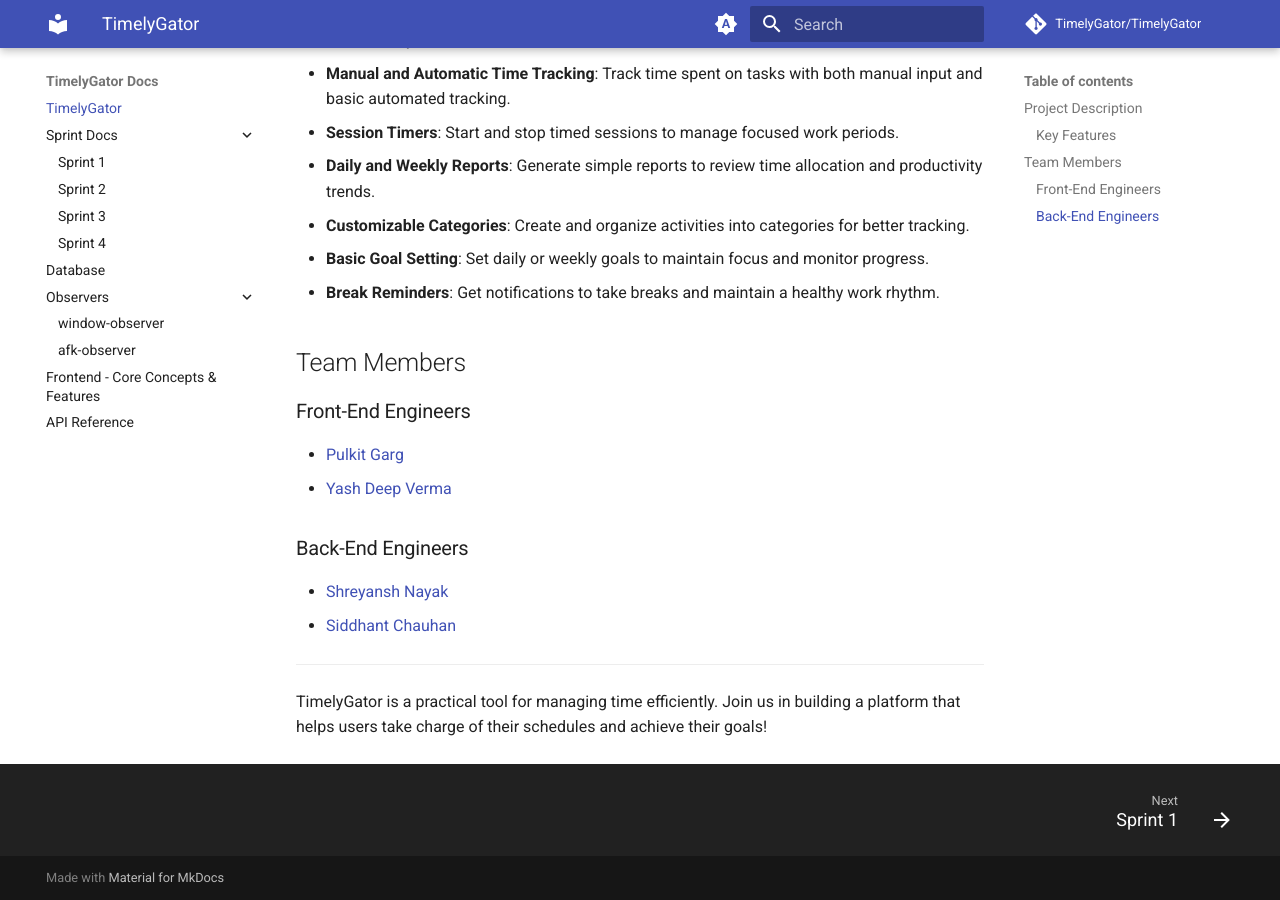
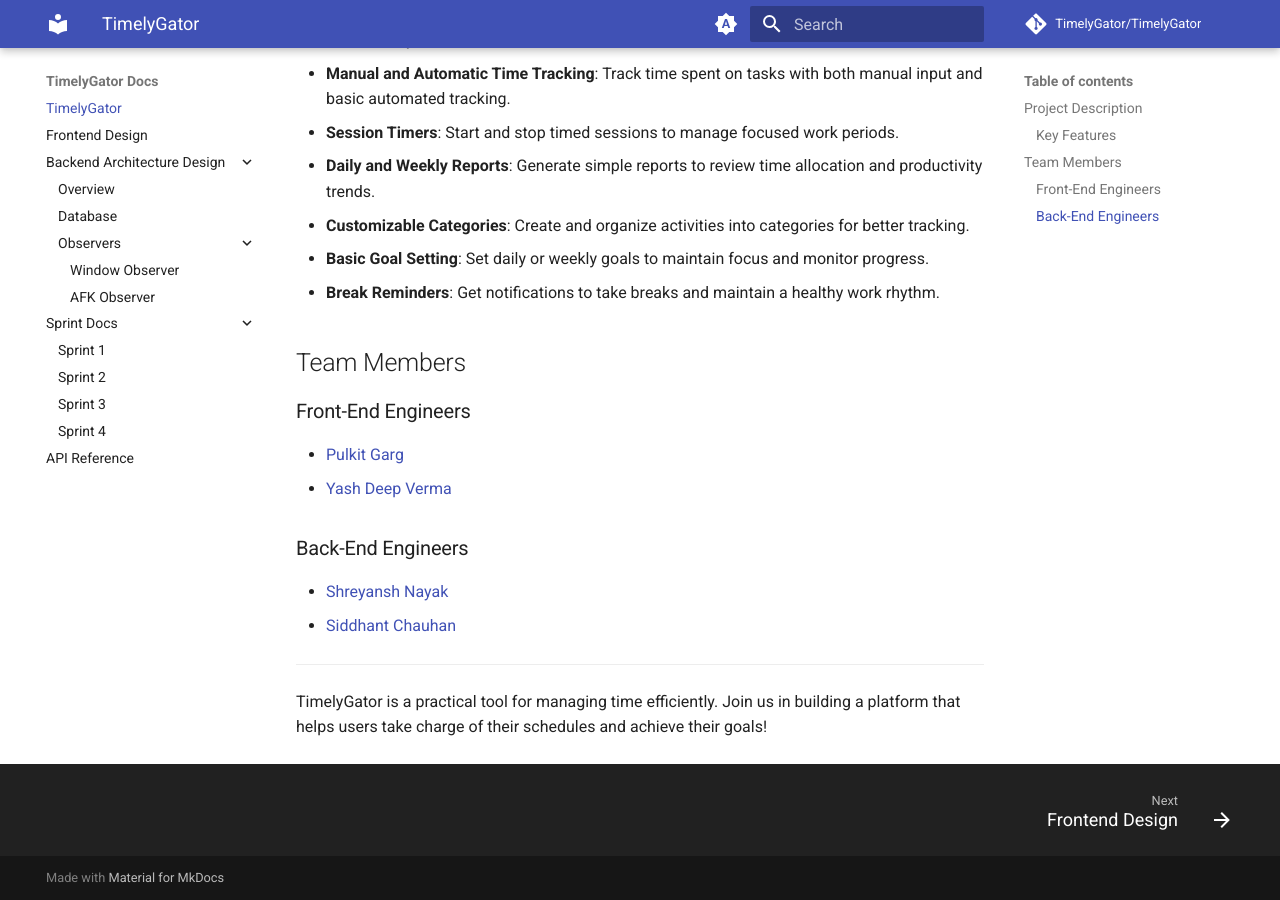
Before and after one commit to timelygator/TimelyGator, an MkDocs documentation site: the page built from docs/files/index.md, in a window 1280 px wide and 900 px high, scrolled down 520 px. Built offline with MkDocs 1.6.1 and Material for MkDocs 9.7.7, drawn with Linux system fonts in a browser that asks for light colours; comment, search, counter and statistics services are not loaded.

Commit message:
fix: docs website navigation

```diff
--- a/docs/mkdocs.yml
+++ b/docs/mkdocs.yml
@@ -5,16 +5,18 @@
 docs_dir: files
 nav:
   - index.md
+  - Frontend Design: frontend.md
+  - Backend Architecture Design:
+    - Overview: backend.md
+    - Database: database.md
+    - Observers:
+      - Window Observer: observers/window-observer.md
+      - AFK Observer: observers/afk-observer.md
   - Sprint Docs:
     - Sprint 1: sprint/Sprint1.md
     - Sprint 2: sprint/Sprint2.md
     - Sprint 3: sprint/Sprint3.md
     - Sprint 4: sprint/Sprint4.md
-  - Database: database.md
-  - Observers:
-    - window-observer: observers/window-observer.md
-    - afk-observer: observers/afk-observer.md
-  - Frontend - Core Concepts & Features: frontend.md
   - API Reference: api.md
 theme:
   name: material
```
